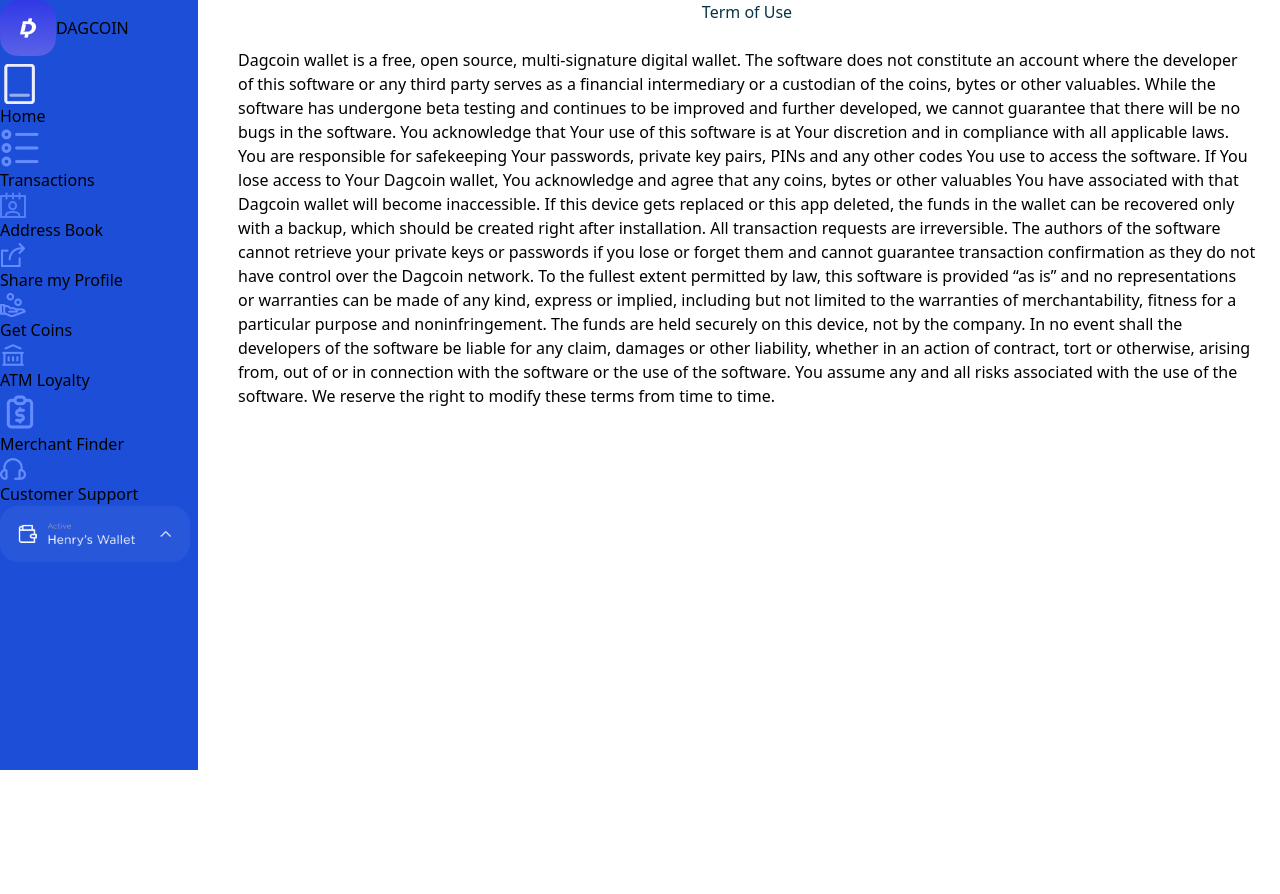
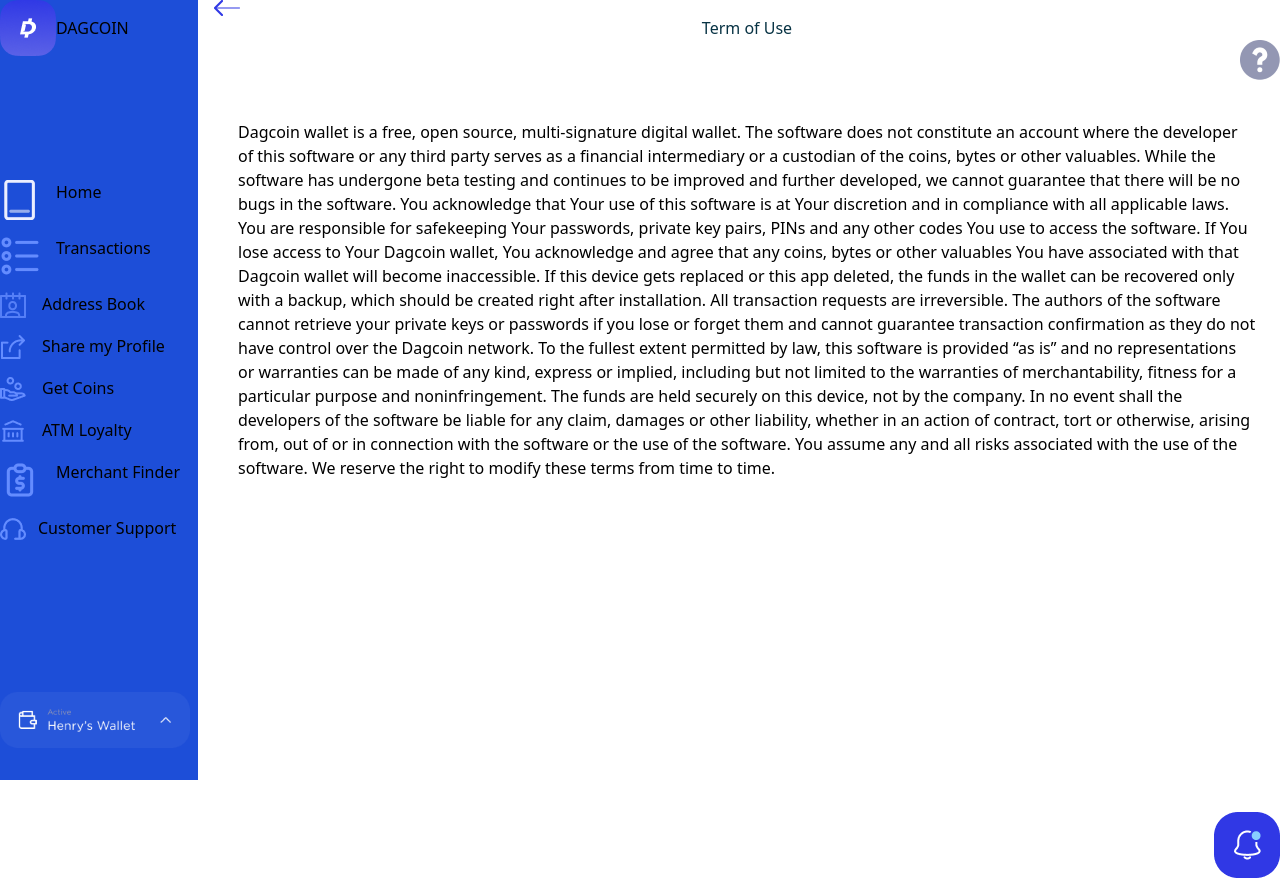
Before and after one commit to SAMARISAMUEL/AUGUST_HOLIDAY_PROJECT, a website: page Assign 2/index.html in a window 1280 px wide. Before the commit the page ends 800 px from the top, so only its background shows below. Drawn offline with nearby package versions, Linux system fonts and the light colour scheme.

Commit message:
feat:changes

```diff
--- a/Assign 2/index.html
+++ b/Assign 2/index.html
@@ -3,77 +3,92 @@
 <head>
     <meta charset="UTF-8">
     <meta name="viewport" content="width=device-width, initial-scale=1.0">
-    <title>Document</title>
+    <title>Assignment</title>
     <script src="https://cdn.tailwindcss.com"></script>
+    <script src="https://unpkg.com/boxicons@2.1.4/dist/boxicons.js"></script>
 </head>
 <body>
     <div class=" flex flex-row gap-4">
 
-
-    <section class="flex flex-col bg-blue-700 w-[312px] h-[770px]">
+    <section class="flex flex-col bg-blue-700 w-[312px] h-[780px]">
         <span class="flex mb-2 items-center">
             <img src="./images/ON.png" alt="On image">
             <p>DAGCOIN</p>
         </span>
+
+       <div class="flex flex-col mt-[100px]">
         <div>
-            <button class="">
+            <button class="flex flex-row mt-4 gap-4">
                 <img src="./images/Change Icon Copy.png" alt="Home Icon">
-                Home
+                <p>Home</p>
             </button>
         </div>
         <div>
-            <button>
+            <button class="flex flex-row mt-4 gap-4">
                 <img src="./images/Change Icon Copy 2.png" alt="Transactions Icon">
-                Transactions
+                <p>Transactions</p>
             </button>
         </div>
         <div>
-            <button>
+            <button class="flex flex-row mt-4 gap-4">
                 <img src="./images/Change Icon Copy 3.png" alt="Add Icon">
-                Address Book
+                <p>Address Book</p>
             </button>
         </div>
         <div>
-            <button>
+            <button class="flex flex-row mt-4 gap-4">
                 <img src="./images/Change Icon Copy 4.png" alt="Pfp Icon">
                 Share my Profile
             </button>
         </div>
         <div>
-            <button>
+            <button class="flex flex-row mt-4 gap-4">
                 <img src="./images/Change Icon Copy 5.png" alt="coins Icon">
                 Get Coins
             </button>
         </div>
         <div>
-            <button>
+            <button class="flex flex-row mt-4 gap-4">
                 <img src="./images/Light blue1.png" alt="ATM Icon">
                 ATM Loyalty
             </button>
         </div>
         <div>
-            <button>
+            <button class="flex flex-row mt-4 gap-4">
                 <img src="./images/Light blue2.png" alt="Merchant Icon">
                 Merchant Finder
             </button>
         </div>
         <div>
-            <button>
+            <button class="flex flex-row mt-4 gap-3">
                 <img src="./images/Light blue.png" alt="Customer Icon">
                 Customer Support
             </button>
-            <div class="">
+       </div>
+
+       </div>
+
+
+            <div class=" flex flex-col place-items-baseline mt-[150px] ">
                 <img src="./images/Active Wallet.png" alt="">
             </div>
-        </div>
     </section>
 
 
     <section class="flex flex-col">
-        <div>
-            <p class="flex flex-col items-center text-cyan-950">
-                Term of Use</p>
-            <p class="w-[1066px] h-[700px] px-6 py-6">
+            <div class=" items-center">
+                <div class=" flex flex-col place-items-start">
+                    <img src="./images/back-arrow-icn.png" alt="arrow icon">
+                </div>
+                <div>
+                    <p class="flex flex-col items-center text-cyan-950">
+                        Term of Use</p>
+                        <div class="flex flex-col place-items-end">
+                            <img src="./images/help-icon.png" alt="help icon">
+                        </div>
+            </div>
+            </div>
+            <p class="w-[1066px] h-[700px] px-6 py-6 mt-4">
                 Dagcoin wallet is a free, open source, multi-signature digital wallet.
 
 
@@ -130,6 +145,11 @@
 
             </p>
         </div>
+
+       <div class="flex place-content-end  items-center mb-4 mt-4">
+        <img src="./images/Notifications.png" alt="Notifications btn">
+       </div>
+
     </section>
  </div>
 </body>
```
Also changed, not shown: Assign 2/images/Notifications.png (added), Assign 2/images/back-arrow-icn.png (added).
